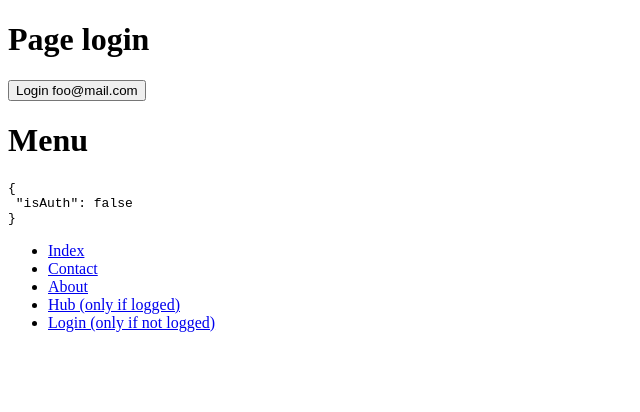
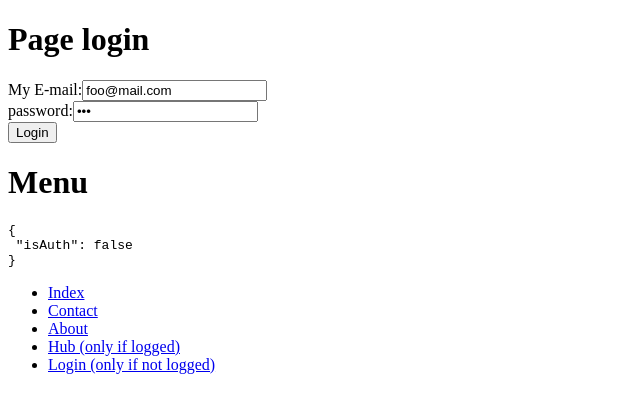
Before and after one commit to coffezilla/api-gamer-companion, a React (Create React App) app in the folder react-app/: page /login in a window 1280 px wide. Shown: the top 412 px of the page, without its empty margins (0-640 px from the left). Built offline with nearby package versions, Linux system fonts and the light colour scheme.

Commit message:
Added form validation login

```diff
--- a/react-app/src/components/Auth/Auth.ts
+++ b/react-app/src/components/Auth/Auth.ts
@@ -25,9 +25,11 @@ export interface IStAuth {
 
 export interface IStForm {
 	inputs: {
-		email: string;
-		password: string;
-	};
+		name: string;
+		value: any;
+		error: string;
+		type: string;
+	}[];
 }
 
 // check auth when page is reloaded
@@ -97,9 +99,8 @@ export const serverLoginUser = async (formLogin: IStForm['inputs']) => {
 	await axios({
 		method: 'post',
 		url: ENDPOINT_LOGIN,
-		data: { email: formLogin.email, password: formLogin.password },
+		data: { email: formLogin[0].value, password: formLogin[1].value },
 	}).then((responseLogin) => {
-		console.log(responseLogin);
 		if (responseLogin.data.status === 1) {
 			serverResponse = {
 				data: {
--- /dev/null
+++ b/react-app/src/components/FormValidation/FormValidation.tsx
@@ -0,0 +1,165 @@
+/* eslint-disable operator-linebreak */
+import React from 'react';
+
+type inputTypes =
+	| 'text'
+	| 'select'
+	| 'radio'
+	| 'checkbox'
+	| 'textarea'
+	| 'email'
+	| 'password'
+	| 'tel';
+
+interface IInput {
+	name: string;
+	value: string;
+	error: string;
+	type: inputTypes;
+	maxLength?: number;
+	minLength?: number;
+	isEqual?: boolean | string;
+	isRequired?: boolean;
+}
+
+export interface IForm {
+	inputs: IInput[];
+}
+
+export const validateCheckbox = (inputField: IInput) => {
+	const { value = '', isRequired = false } = inputField;
+
+	let hasPassed = true;
+	let errorMessage = '';
+
+	const inputClean = value;
+	if (isRequired) {
+		if (!inputClean) {
+			errorMessage = 'Check the checkbox';
+			hasPassed = false;
+		}
+	}
+
+	return { hasPassed, errorMessage };
+};
+
+//
+export const validateInput = (inputField: IInput, formFields: IForm['inputs']) => {
+	const {
+		value,
+		type,
+		maxLength = 100,
+		minLength = 0,
+		isEqual = false,
+		isRequired = false,
+	} = inputField;
+
+	let hasPassed = true;
+	let errorMessage = '';
+
+	let inputClean = value;
+	inputClean = inputClean.trim();
+	inputClean = inputClean.replace(/  +/g, ' ');
+
+	const isEmpty = inputClean.length === 0;
+
+	if (isRequired) {
+		// isEmpty
+		if (isEmpty) {
+			errorMessage = 'Input required';
+			hasPassed = false;
+		}
+
+		if (type !== 'select' && type !== 'radio') {
+			if (inputClean.length < minLength) {
+				// min length
+				errorMessage = `Less than ${minLength}`;
+				hasPassed = false;
+			}
+
+			// max length
+			if (inputClean.length > maxLength) {
+				errorMessage = `Max than ${maxLength}`;
+				hasPassed = false;
+			}
+
+			// isEmail
+			if (type === 'email') {
+				if (!inputClean.includes('@')) {
+					errorMessage = 'not email ';
+					hasPassed = false;
+				}
+			}
+
+			// isEqual ( check if it needs to be the same string as another input )
+			if (isEqual !== false) {
+				let isEqualValue = '';
+				formFields.forEach((field: any) => {
+					if (field.name === inputField.isEqual) {
+						isEqualValue = field.value;
+					}
+				});
+
+				if (inputClean !== isEqualValue) {
+					errorMessage = `Have to be equal to password input ${isEqual}`;
+					hasPassed = false;
+				}
+			}
+		}
+	}
+
+	return { hasPassed, errorMessage };
+};
+
+export const validateForm = (
+	formFields: IForm['inputs'],
+	setFormFields: React.Dispatch<React.SetStateAction<IForm['inputs']>>,
+) => {
+	let hasPassed = true;
+	let errorMessage = '';
+
+	formFields.forEach((field) => {
+		if (hasPassed) {
+			let isValid: { hasPassed: boolean; errorMessage: string } = {
+				hasPassed: false,
+				errorMessage: '',
+			};
+			if (
+				field.type === 'text' ||
+				field.type === 'email' ||
+				field.type === 'password' ||
+				field.type === 'radio' ||
+				field.type === 'select' ||
+				field.type === 'textarea'
+			) {
+				if (field.isEqual !== false) {
+					isValid = validateInput(field, formFields);
+				} else {
+					isValid = validateInput(field, formFields);
+				}
+			}
+			if (field.type === 'checkbox') {
+				isValid = validateCheckbox(field);
+			}
+
+			if (!isValid.hasPassed) {
+				hasPassed = false;
+				errorMessage = isValid.errorMessage;
+
+				setFormFields(
+					formFields.map((input: any) => {
+						if (input.name === field.name) {
+							return {
+								...input,
+								error: isValid.errorMessage,
+							};
+						}
+						return { ...input };
+					}),
+				);
+			}
+		}
+	});
+
+	return { hasPassed, errorMessage };
+};
--- /dev/null
+++ b/react-app/src/components/FormValidation/package.json
@@ -0,0 +1,3 @@
+{
+	"main": "FormValidation.tsx"
+}
--- a/react-app/src/pages/PageLogin.tsx
+++ b/react-app/src/pages/PageLogin.tsx
@@ -1,33 +1,115 @@
+/* eslint-disable operator-linebreak */
 import { useState } from 'react';
 import { useDispatch } from 'react-redux';
 
 import { rdxLoginUser } from '../redux/ducks/User';
 import MainMenu from '../components/MainMenu';
 
+import { validateForm, IForm } from '../components/FormValidation';
+
 import { serverLoginUser } from '../components/Auth';
 
 const PageLogin = () => {
+	const [formFields, setFormFields] = useState<IForm['inputs']>([
+		{
+			name: 'email',
+			value: 'foo@mail.com',
+			error: '',
+			type: 'email',
+		},
+		{
+			name: 'password',
+			value: '123',
+			error: '',
+			type: 'password',
+		},
+	]);
+
 	const dispatch = useDispatch();
 	const [isLogging, setIsLogging] = useState<boolean>(false);
-	const formLoginData = { email: 'foo@mail.com', password: '123' };
 
-	const loginUser = () => {
+	const validationForm = () => {
+		const inputRequired = validateForm(formFields, setFormFields);
+		const hasNoErrors = inputRequired.hasPassed;
+
+		return hasNoErrors;
+	};
+
+	const handleChange = (e: any) => {
+		const isCheckBox = e.target.type === 'checkbox';
+		let currentValue = e.target.value;
+
+		// OPTIONAL: clean spaces
+		if (e.target.name === 'password') {
+			currentValue = currentValue.replace(/\s/g, '');
+			currentValue = currentValue.toLowerCase();
+		}
+
+		setFormFields(
+			formFields.map((field: any) => {
+				if (field.name === e.target.name) {
+					return {
+						...field,
+						value: isCheckBox ? e.target.checked : currentValue,
+						error: '',
+					};
+				}
+				return { ...field };
+			}),
+		);
+	};
+
+	const handleSubmit = (e: any) => {
+		e.preventDefault();
 		setIsLogging(true);
-		serverLoginUser(formLoginData).then((responseServerLogin) => {
+		const isValid = validationForm();
+
+		if (isValid) {
+			// use async function for server validation
+			serverLoginUser(formFields).then((responseServerLogin) => {
 				if (responseServerLogin.data.status === 1) {
 					dispatch(rdxLoginUser());
 				} else {
 					setIsLogging(false);
 				}
 			});
+		}
 	};
+
 	return (
 		<>
 			<h1>Page login</h1>
 			{!isLogging ? (
-				<button type="button" onClick={loginUser}>
-					Login foo@mail.com
-				</button>
+				<form onSubmit={handleSubmit}>
+					<label htmlFor={formFields[0].name}>
+						My E-mail:
+						<input
+							type={formFields[0].type}
+							name={formFields[0].name}
+							id={formFields[0].name}
+							maxLength={formFields[0].maxLength}
+							value={formFields[0].value}
+							onChange={handleChange}
+						/>
+						<span>{formFields[0].error}</span>
+					</label>
+					<br />
+
+					<label htmlFor={formFields[1].name}>
+						password:
+						<input
+							type={formFields[1].type}
+							name={formFields[1].name}
+							id={formFields[1].name}
+							maxLength={formFields[1].maxLength}
+							value={formFields[1].value}
+							onChange={handleChange}
+						/>
+						<span>{formFields[1].error}</span>
+					</label>
+					<br />
+					<button type="submit">Login</button>
+				</form>
 			) : (
 				<p>logging...</p>
 			)}
```
Also changed, not shown: react-app/.eslintrc.js. Lines whose indentation alone changed are shown as unchanged.
